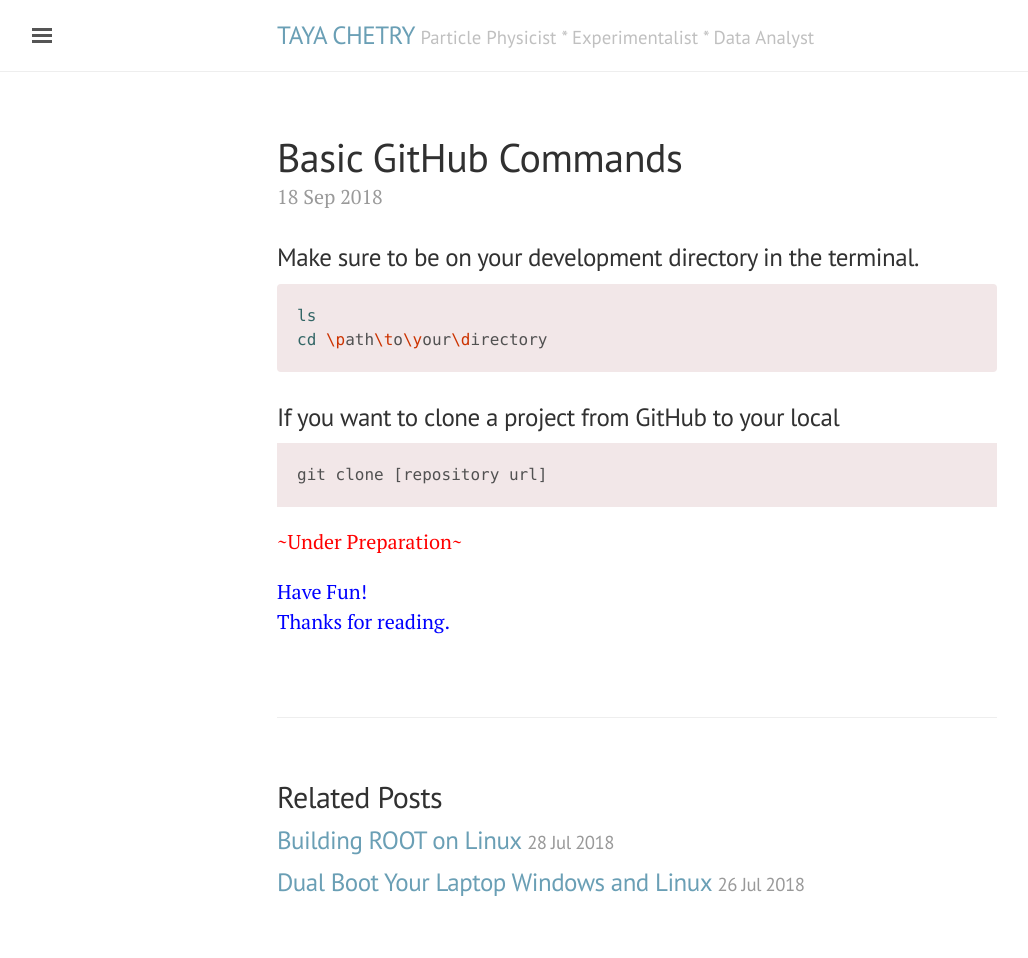
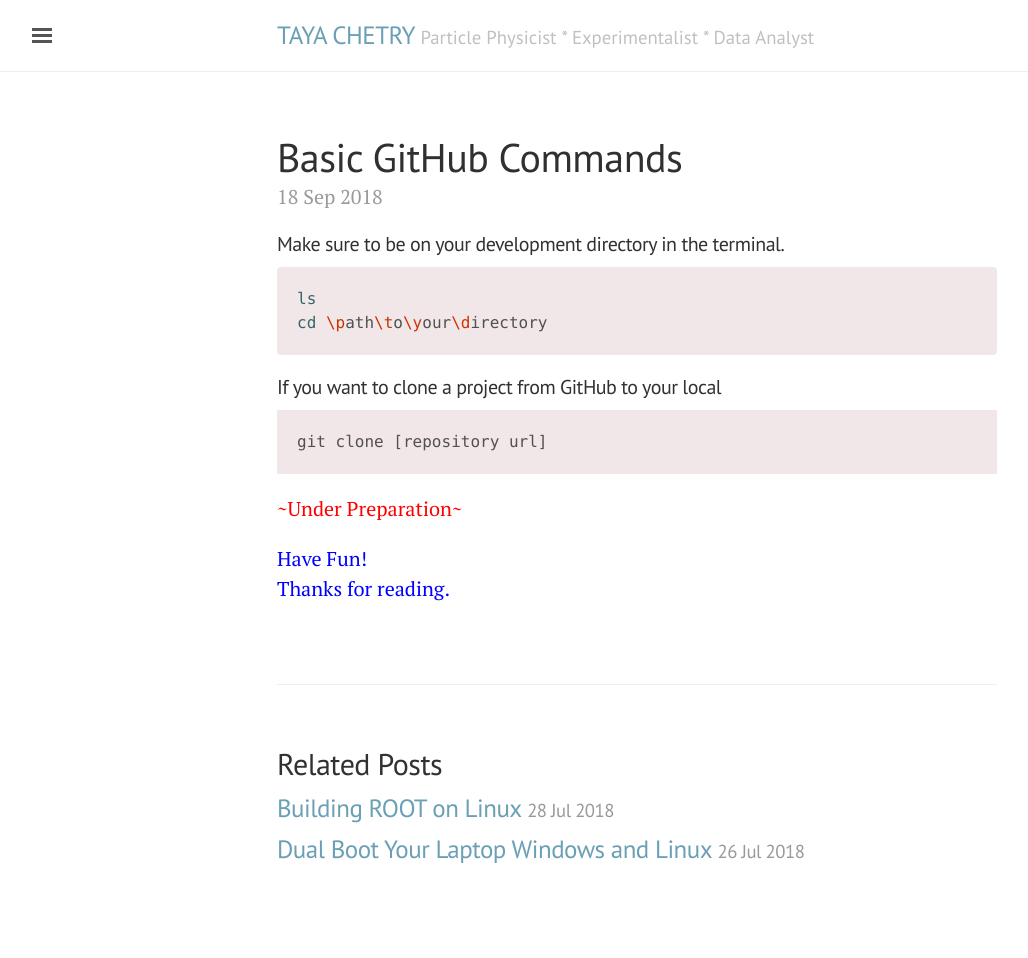
Before and after one commit to tchetry/tchetry.github.io, a Jekyll site: the page built from _posts/2018-09-18-git-commands.md, in a window 1280 px wide. Shown: the whole page, without its empty margins (3-1031 px from the left). Built offline with Jekyll 4.4.1, drawn with Linux system fonts in a browser that asks for light colours; after the commit the page ends 925 px from its top, so only the background shows below that.

````diff
--- a/_posts/2018-09-18-git-commands.md
+++ b/_posts/2018-09-18-git-commands.md
@@ -3,13 +3,13 @@ layout: post
 title: Basic GitHub Commands
 ---
 
-### Make sure to be on your development directory in the terminal.
+#### Make sure to be on your development directory in the terminal.
 ```bash
 ls
 cd \path\to\your\directory
 ```
 
-### If you want to clone a project from GitHub to your local
+#### If you want to clone a project from GitHub to your local
 ```git
 git clone [repository url]
 ```
````
